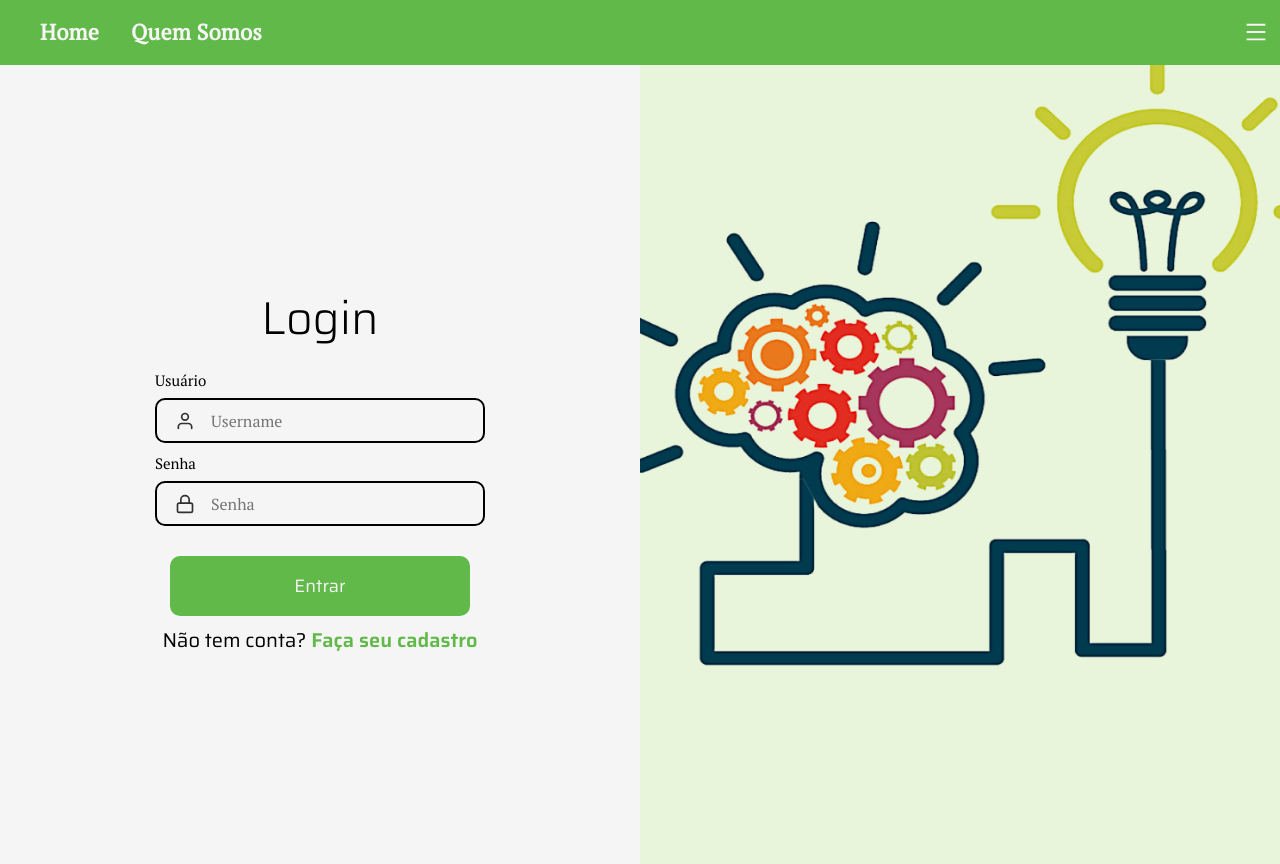
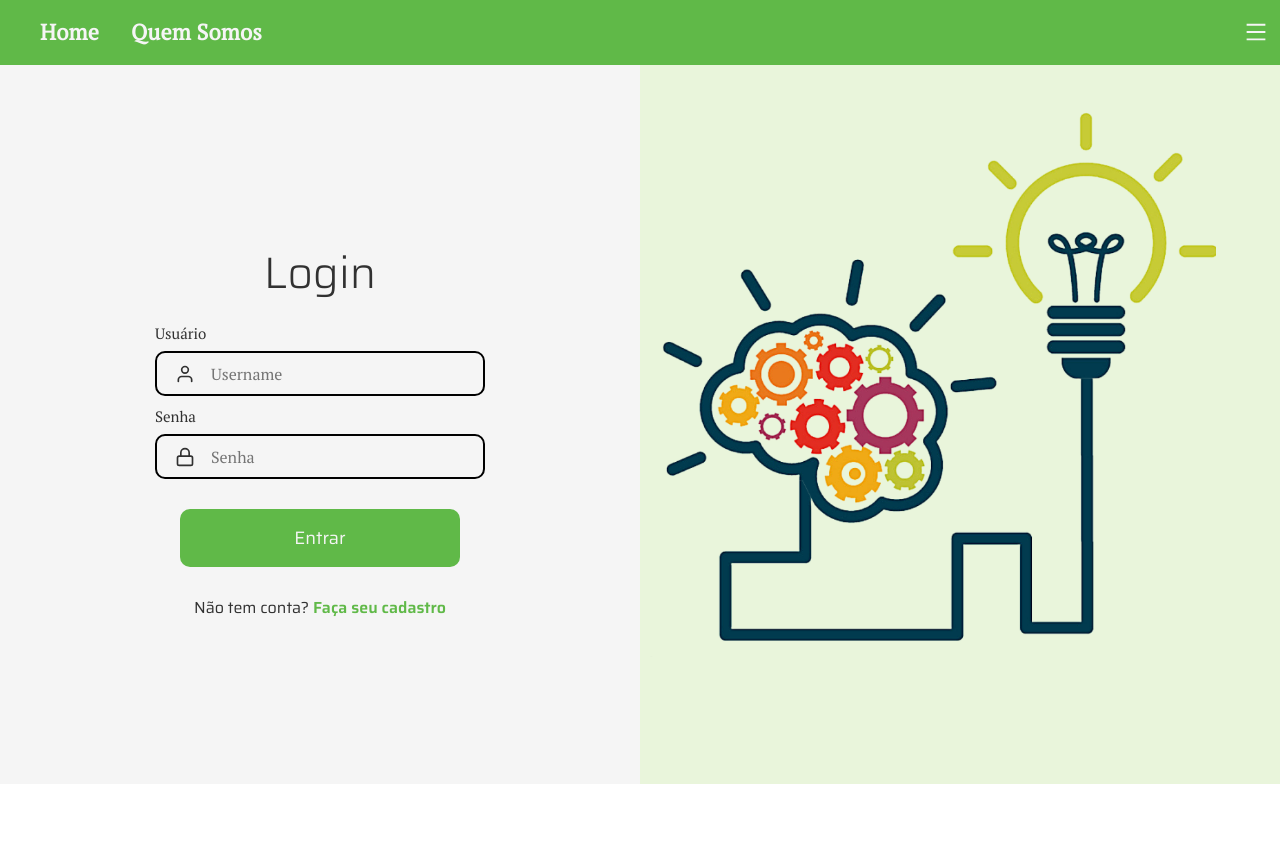
Before and after one commit to luan-ferreir4/mind-habits-app, a React (Create React App) app: page /login in a window 1280 px wide. After the commit the page ends 800 px from the top, so only its background shows below. Built offline with nearby package versions, Linux system fonts and the light colour scheme; a web font is replaced by a local one.

Commit message:
refactor: login and register page layouts

```diff
--- a/src/Pages/Login/index.jsx
+++ b/src/Pages/Login/index.jsx
@@ -8,7 +8,7 @@ import { FiUser, FiLock } from "react-icons/fi";
 import { useForm } from "react-hook-form";
 import * as yup from "yup";
 import { yupResolver } from "@hookform/resolvers/yup";
-import { Redirect, useHistory } from "react-router";
+import { useHistory } from "react-router";
 import { useContext } from "react";
 import { LoginContext } from "../../Providers/login";
 import { InputForm } from "../../Components/InputForm";
--- a/src/Styles/ComponentsStyle/ButtonForm/index.js
+++ b/src/Styles/ComponentsStyle/ButtonForm/index.js
@@ -1,9 +1,8 @@
 import styled from "styled-components";
 
 export const ButtonSubmit = styled.button`
-  width: 149px;
-  height: 55px;
-  margin: 30px auto 20px;
+  width: 168px;
+  height: 50px;
 
   background: #60b948;
   color: #f5f5f5;
@@ -16,9 +15,8 @@ export const ButtonSubmit = styled.button`
   cursor: pointer;
 
   @media (min-width: 1024px) {
-    width: 300px;
-    height: 60px;
-    margin: 35px auto 35px;
+    width: 280px;
+    height: 58px;
 
     font-size: 18px;
   }
--- a/src/Styles/PagesStyle/LoginPage/index.js
+++ b/src/Styles/PagesStyle/LoginPage/index.js
@@ -2,20 +2,19 @@ import styled, { keyframes } from "styled-components";
 
 export const LoginContainer = styled.div`
   display: flex;
-  align-items: stretch;
+  align-items: center;
 
-  height: 100vh;
-
+  height: 90vh;
+  color: var(--font-primary);
   background-color: #f5f5f5;
-  color: #000;
 `;
 
 export const PictureBackground = styled.div`
-  @media (min-width: 1024px) {
-    flex: 1;
-    background: url("images/Login.png") no-repeat center bottom 180px,
-      var(--green-pallet-four);
-    background-size: 719px 690px;
+    @media (min-width: 1024px) {
+      height: 100%;
+      width: 54vw;
+      background: url(images/Login.png) no-repeat, var(--green-pallet-four);
+      background-size: 90%;
   }
 `;
 
@@ -64,16 +63,16 @@ export const FormAnimationContainer = styled.div`
   h2 {
     margin-bottom: 16px;
 
-    font-size: 30px;
+    font-size: 25px;
     font-family: var(--font-type-details);
     font-weight: var(--font-w-thin);
 
     @media (min-width: 1024px) {
-      font-size: 46px;
+      font-size: 44px;
     }
   }
   button {
-    margin: 20px auto 0px;
+    margin: 20px auto;
   }
 
   p {
@@ -83,7 +82,7 @@ export const FormAnimationContainer = styled.div`
     font-family: var(--font-type-details);
 
     @media (min-width: 1024px) {
-      font-size: 20px;
+      font-size: 16px;
     }
   }
 
--- a/src/Styles/PagesStyle/RegisterPage/index.js
+++ b/src/Styles/PagesStyle/RegisterPage/index.js
@@ -67,11 +67,11 @@ export const FormAnimationContainer = styled.div`
     font-weight: var(--font-w-thin);
 
     @media (min-width: 1024px) {
-      font-size: 46px;
+      font-size: 44px;
     }
   }
   button {
-    margin: 20px auto 0px;
+    margin: 20px auto;
   }
 
   p {
```
